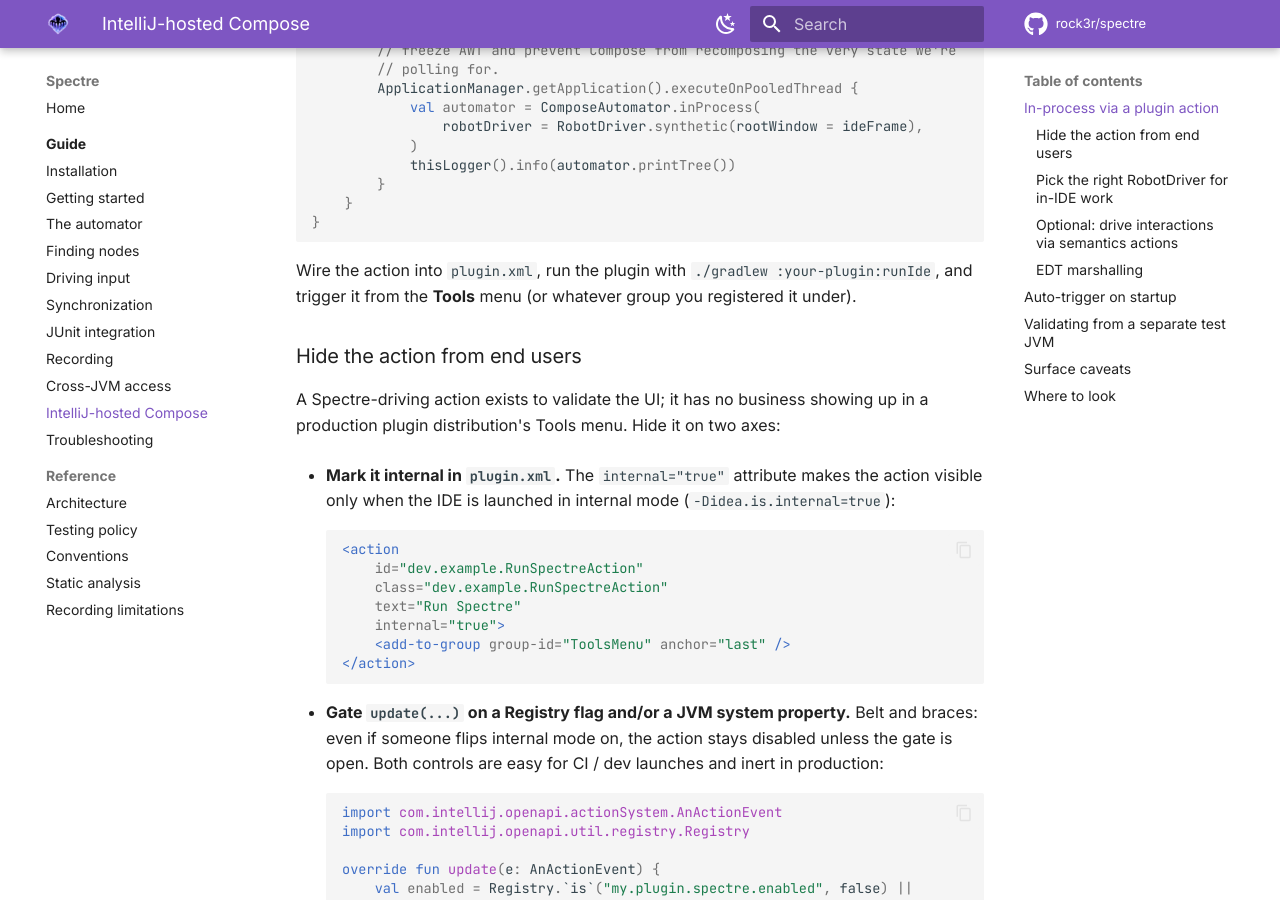
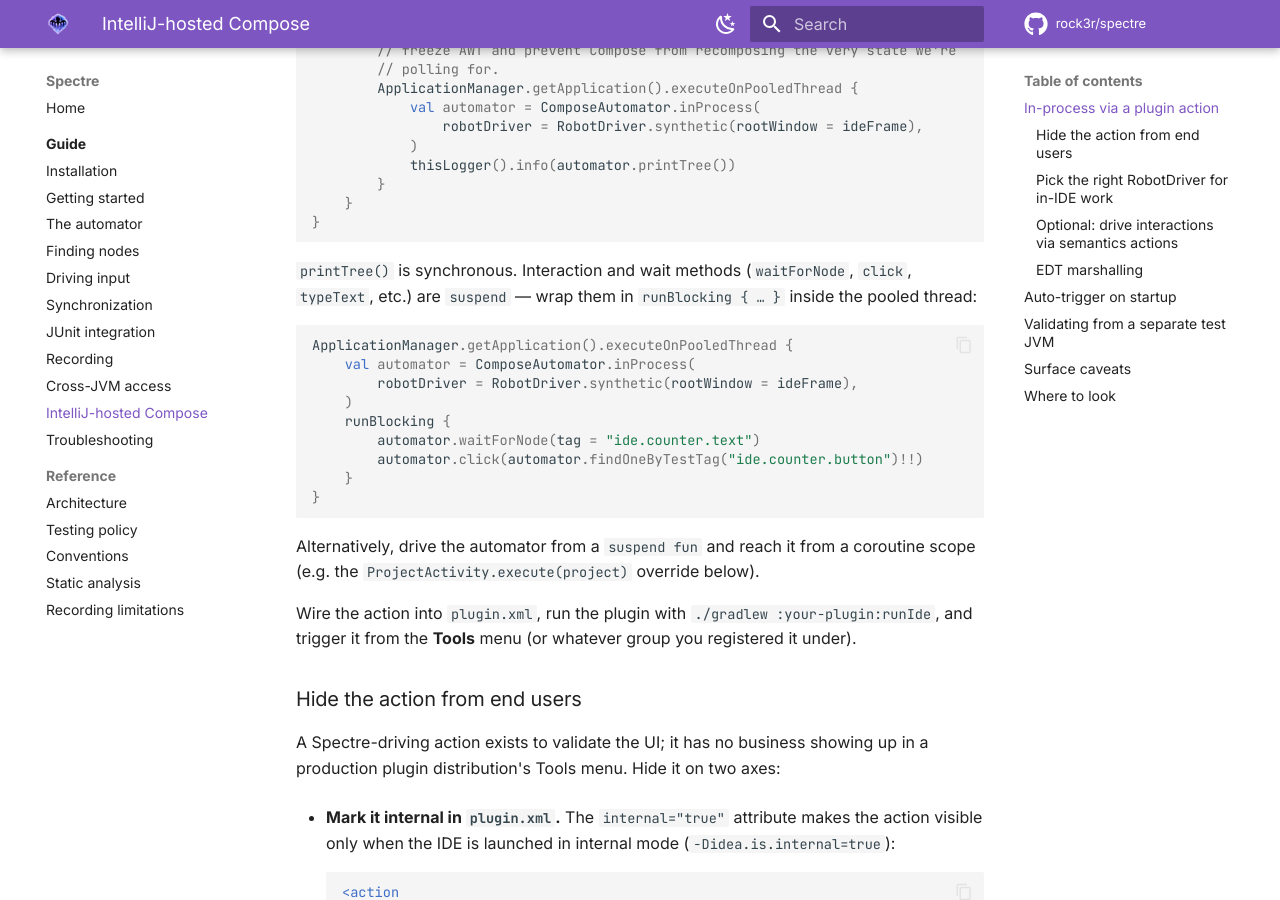
Before and after one commit to rock3r/spectre, an MkDocs documentation site: the page built from docs/guide/intellij.md, in a window 1280 px wide and 900 px high, scrolled down 765 px. Built offline with MkDocs 1.6.1 and Material for MkDocs 9.7.7, drawn with Linux system fonts in a browser that asks for light colours; comment, search, counter and statistics services are not loaded.

Commit message:
docs: post-93 doc pass — fill gaps in selectors, interactions, intellij, troubleshooting
- selectors.md: add node.contentDescription (singular) and node.parent to the
  AutomatorNode property table; both exist in code but were absent from docs
- interactions.md: note that screenshot() under RobotDriver.synthetic renders via
  Component.paint(Graphics) rather than OS framebuffer — no TCC probe, no display
  colour profile
- intellij.md: add runBlocking {} example after the executeOnPooledThread action
  sample; all interaction/wait methods are suspend so a coroutine scope is required
- troubleshooting.md: document macOS 26+ Screen Recording picker-bypass dialog in the
  TCC section, matching the error message already baked into MacOsTccGuard

Co-Authored-By: Claude Sonnet 4.6 <noreply@anthropic.com>

````diff
--- a/docs/guide/intellij.md
+++ b/docs/guide/intellij.md
@@ -40,6 +40,24 @@ class RunSpectreAction : AnAction() {
     }
 }
 ```
+
+`printTree()` is synchronous. Interaction and wait methods (`waitForNode`, `click`, `typeText`,
+etc.) are `suspend` — wrap them in `runBlocking { … }` inside the pooled thread:
+
+```kotlin
+ApplicationManager.getApplication().executeOnPooledThread {
+    val automator = ComposeAutomator.inProcess(
+        robotDriver = RobotDriver.synthetic(rootWindow = ideFrame),
+    )
+    runBlocking {
+        automator.waitForNode(tag = "ide.counter.text")
+        automator.click(automator.findOneByTestTag("ide.counter.button")!!)
+    }
+}
+```
+
+Alternatively, drive the automator from a `suspend fun` and reach it from a coroutine scope
+(e.g. the `ProjectActivity.execute(project)` override below).
 
 Wire the action into `plugin.xml`, run the plugin with `./gradlew :your-plugin:runIde`,
 and trigger it from the **Tools** menu (or whatever group you registered it under).
````
Also changed, not shown: docs/guide/interactions.md (+4 -0 lines), docs/guide/selectors.md (+2 -0 lines), docs/guide/troubleshooting.md (+9 -0 lines).
